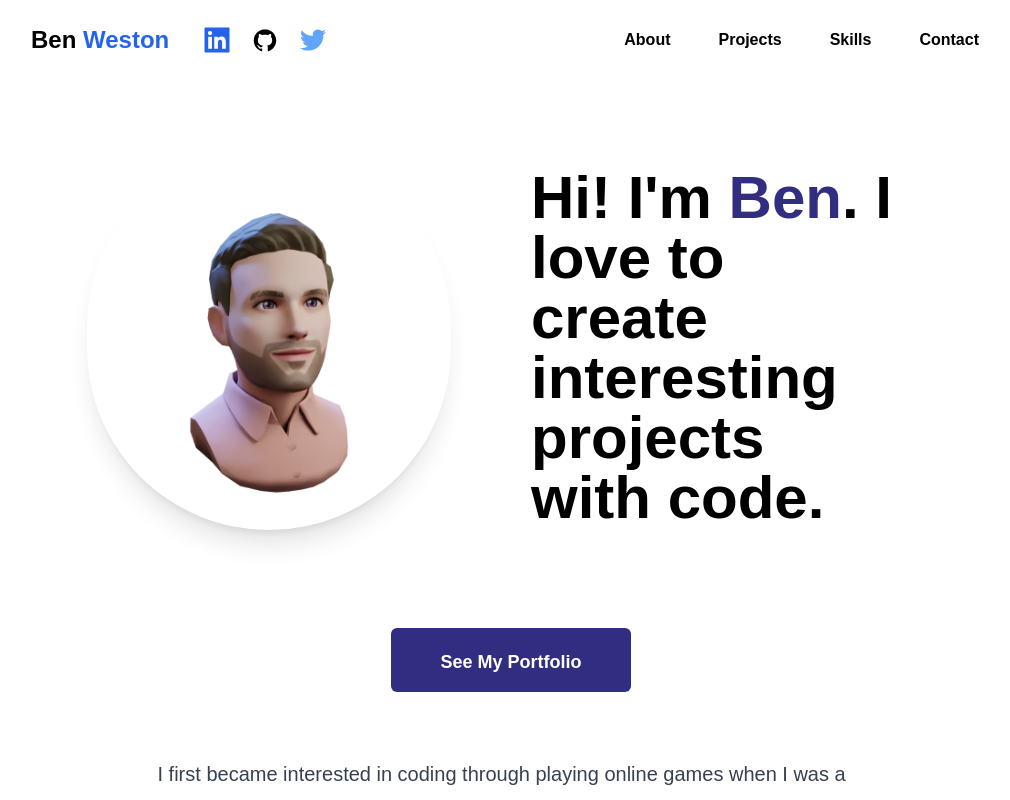
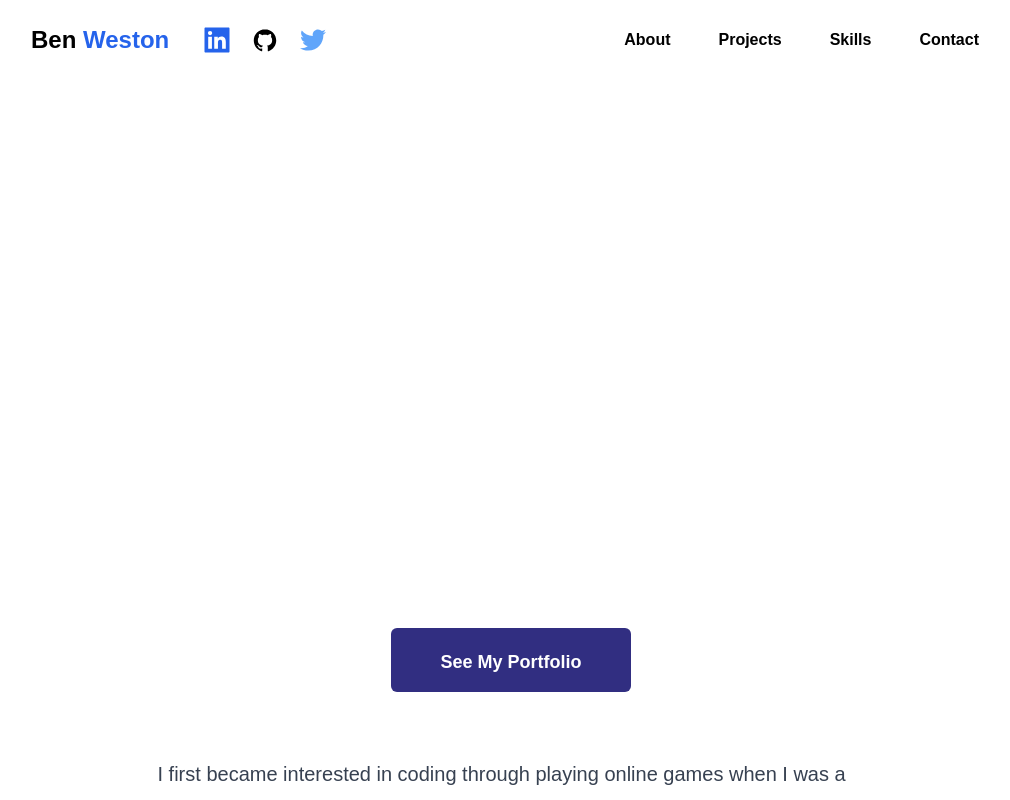
Before and after one commit to benwestondigital/next-portfolio, a Next.js app: page / in a window 1280 px wide. Shown: the top 800 px of the page, without its empty margins (129-1139 px from the left). Built offline with nearby package versions, Linux system fonts and the light colour scheme.

Commit message:
add fadein animation for mobile

```diff
--- a/components/Hero.jsx
+++ b/components/Hero.jsx
@@ -6,7 +6,7 @@ const Hero = () => {
   const [effect, setEffect] = useState(false);
   return (
     <section className='h-auto'>
-      <div className='flex h-4/5 animate-fadeInUp items-center justify-center pt-28 md:mx-20 md:pt-32'>
+      <div className='flex h-4/5 animate-fadeIn md:animate-fadeInUp items-center justify-center pt-28 md:mx-20 md:pt-32'>
         <div className='relative hidden h-96 w-1/3 flex-1 rounded-full shadow-xl md:block'>
           <Image
             src={avatar}
--- a/tailwind.config.js
+++ b/tailwind.config.js
@@ -15,6 +15,10 @@ module.exports = {
           },
         },
         fadeIn: {
+          '0%': { opacity: 0 },
+          '100%': { opacity: 1},
+        },
+        fadeInDown: {
           '0%': { opacity: 0, transform: 'translateY(-100%)' },
           '100%': { opacity: 1, transform: 'translateY(0%)' },
         },
@@ -31,7 +35,8 @@ module.exports = {
       animation: {
         wiggle: 'wiggle 1s ease-in-out infinite',
         wiggleShort: 'wiggle 0.3s ease-in-out',
-        fadeIn: 'fadeIn 1s ease-in forwards',
+        fadeIn: 'fadeIn 1.1s ease-in forwards',
+        fadeInDown: 'fadeIn 1s ease-in forwards',
         fadeInUp: 'fadeInUp 0.6s ease-in forwards',
         slideIn: 'translateRight 0.8s ease forwards',
       },
```
